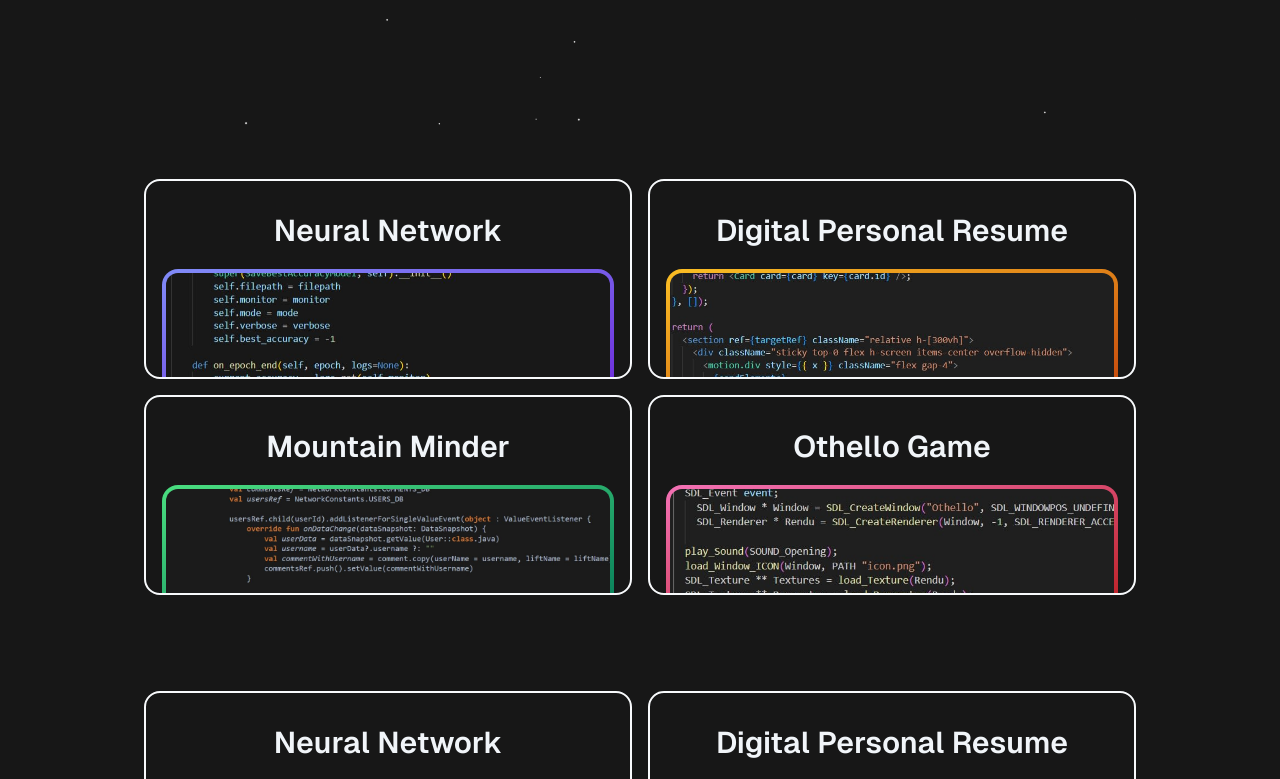
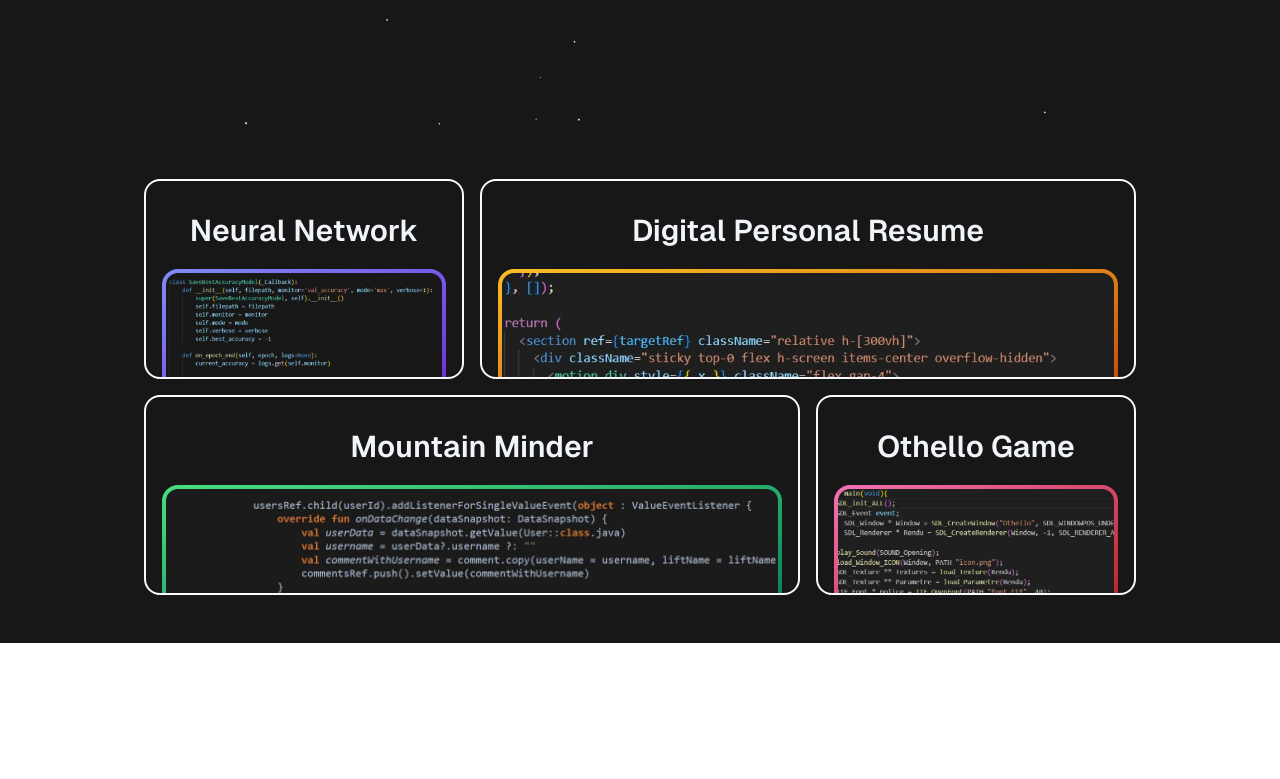
Before and after one commit to Anthony-Philippe/Personal-Resume, a React (Vite) app: page / in a window 1280 px wide. Shown: the part 721-1500 px from the top of the page. After the commit the page ends 1364 px from the top, so only its background shows below. Built offline with nearby package versions, Linux system fonts and the light colour scheme.

Commit message:
Link page to project

```diff
--- a/src/App.tsx
+++ b/src/App.tsx
@@ -3,21 +3,28 @@ import { Header } from "@layouts/Header";
 import { TopBar } from "@layouts/TopBar";
 import { Slide } from "react-awesome-reveal";
 import { Route, BrowserRouter as Router, Routes } from 'react-router-dom';
-import ProjectPage from './components/ProjectPage';
+import ProjectPage from './layouts/ProjectPage';
 
 import "./App.css";
+
+const HomeRoute = () => {
+  return (
+    <>
+      <Header />
+      <Slide cascade>
+        <BouncyCards />
+      </Slide>
+    </>
+  );
+}
 
 function App() {
   return (
     <div className="min-h-screen bg-slate-100 text-black dark:bg-neutral-900 dark:text-white">
       <Router>
         <TopBar />
-        <Header />
-        <Slide cascade>
-          <BouncyCards />
-        </Slide>
         <Routes>
-          <Route path="/" element={<BouncyCards />} />
+          <Route path="/" element={<HomeRoute />} />
           <Route path="/project/:id" element={<ProjectPage />} />
         </Routes>
       </Router>
--- a/src/components/BouncyCards.tsx
+++ b/src/components/BouncyCards.tsx
@@ -2,14 +2,14 @@ import classNames from "classnames";
 import { motion } from "framer-motion";
 import { memo } from "react";
 import { Link } from 'react-router-dom';
-import { projects } from './projectsData';
+import { projects } from '../assets/projectsData';
 
 const BouncyCardsComponent = () => {
   return (
     <section className="mx-auto max-w-5xl px-4 py-12 text-zinc-700 dark:text-slate-100">
       <div className="mb-4 grid grid-cols-12 gap-4">
         {projects.slice(0, 2).map((project) => (
-          <BounceCard key={project.id} className="col-span-12 md:col-span-6" link={`/project/${project.id}`}>
+          <BounceCard key={project.id} className={`col-span-12 ? ${project.id === 2 ? "md:col-span-8" : "md:col-span-4"}`} link={`/project/${project.id}`}>
             <CardTitle>{project.name}</CardTitle>
             <CardContent colorFrom={project.colorFrom} colorTo={project.colorTo} imageSrc={project.imageSrc} />
           </BounceCard>
@@ -17,7 +17,7 @@ const BouncyCardsComponent = () => {
       </div>
       <div className="grid grid-cols-12 gap-4">
         {projects.slice(2).map((project) => (
-          <BounceCard key={project.id} className="col-span-12 md:col-span-6" link={`/project/${project.id}`}>
+          <BounceCard key={project.id} className={`col-span-12 ? ${project.id === 3 ? "md:col-span-8" : "md:col-span-4"}`} link={`/project/${project.id}`}>
             <CardTitle>{project.name}</CardTitle>
             <CardContent colorFrom={project.colorFrom} colorTo={project.colorTo} imageSrc={project.imageSrc} />
           </BounceCard>
--- a/src/components/ProjectPage.tsx
+++ b/src/layouts/ProjectPage.tsx
@@ -1,10 +1,10 @@
 // ProjectPage.js
 import { useParams } from 'react-router-dom';
-import { projects } from './projectsData';
+import { projects } from '../assets/projectsData';
 
 const ProjectPage = () => {
   const { id } = useParams();
-  const project = projects.find(p => p.id === parseInt(id));
+  const project = projects.find(p => p.id === parseInt(id as string));
 
   if (!project) {
     return <div>Project not found</div>;
```
Also changed, not shown: src/assets/projectsData.ts (renamed from src/components/projectsData.ts).
